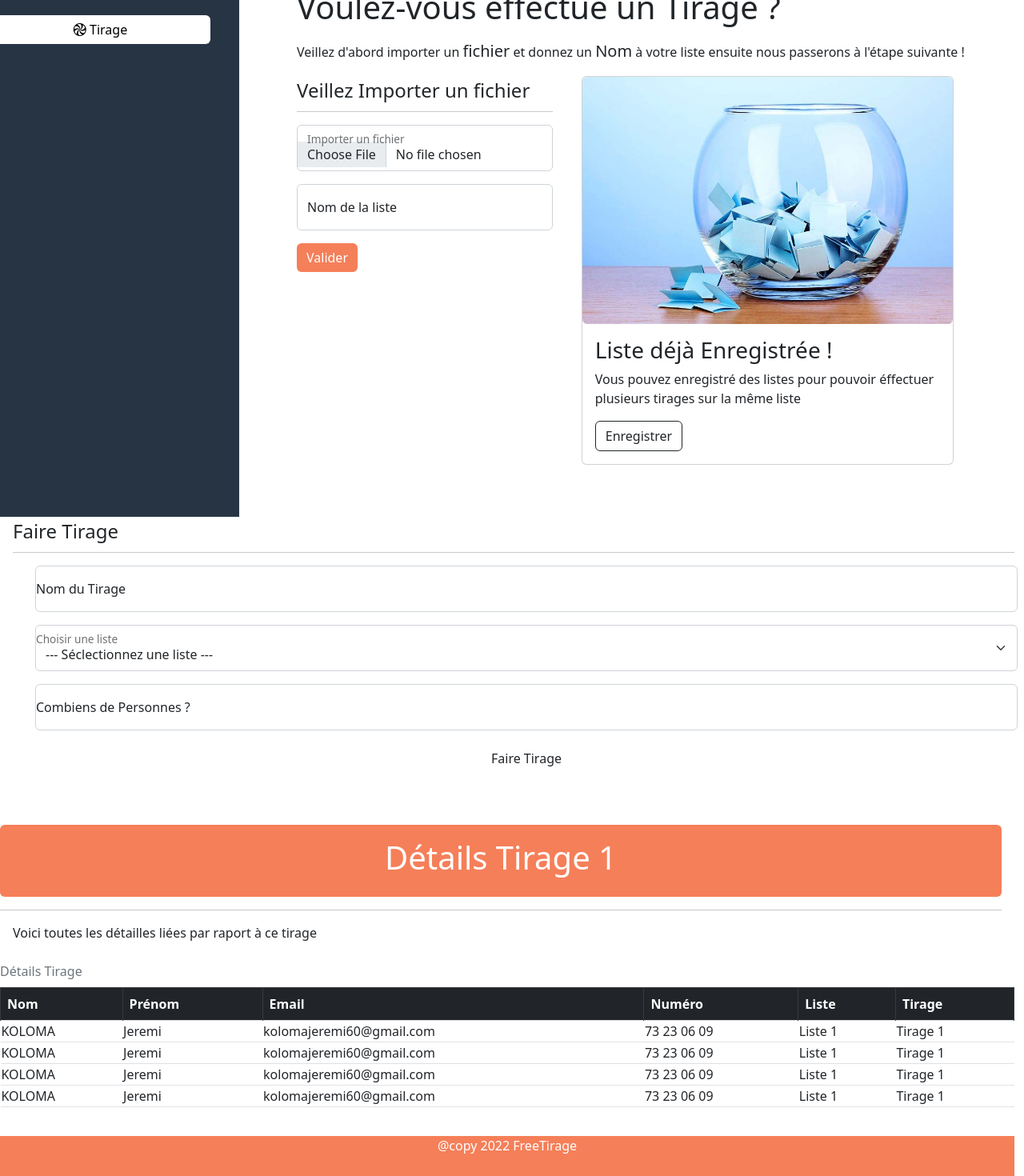
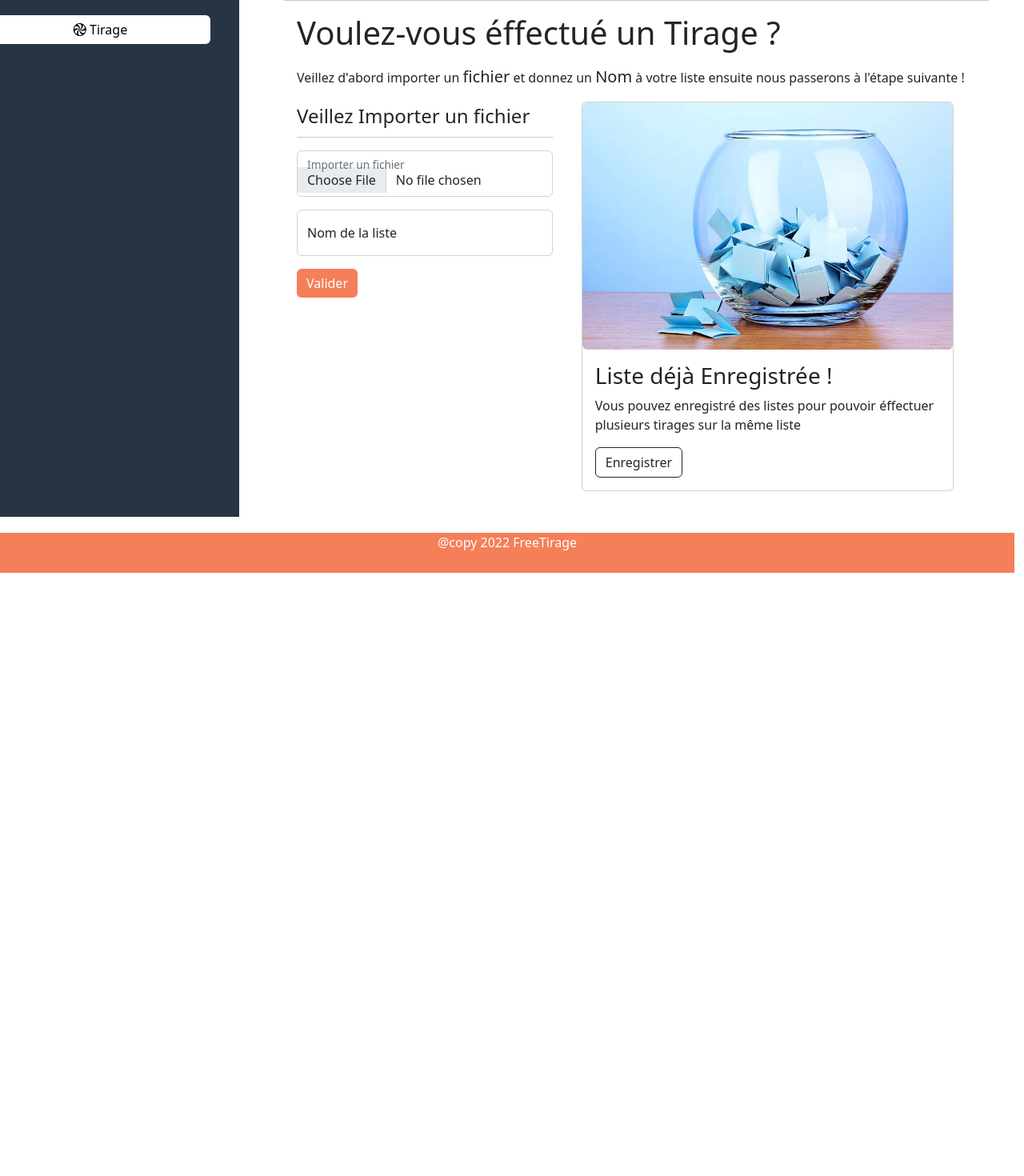
Before and after one commit to Jeremi-Koloma/FreeTirageFontEnd, an Angular app: page / in a window 1280 px wide. Shown: the part 154-1624 px from the top of the page at 80% size. After the commit the page ends 870 px from the top, so only its background shows below. Built offline with nearby package versions, Linux system fonts and the light colour scheme.

Commit message:
création des routerLink ficher importFile, do-tirage, details-liste

```diff
--- a/src/app/app-routing.module.ts
+++ b/src/app/app-routing.module.ts
@@ -1,7 +1,16 @@
 import { NgModule } from '@angular/core';
 import { RouterModule, Routes } from '@angular/router';
+import { DetailsTirageComponent } from './details-tirage/details-tirage.component';
+import {DoTirageComponent } from './do-tirage/do-tirage.component';
+import { ImportFileComponent } from './import-file/import-file.component';
+import { TirageComponent } from './tirage/tirage.component';
 
-const routes: Routes = [];
+
+const routes: Routes = [
+  {path:'', component:TirageComponent},
+  {path:'do-tirage', component:DoTirageComponent},
+  {path:'detail-tirage', component:DetailsTirageComponent}
+];
 
 @NgModule({
   imports: [RouterModule.forRoot(routes)],
--- a/src/app/app.component.html
+++ b/src/app/app.component.html
@@ -11,20 +11,11 @@
 
   <!-- Colonne Droite Page Import Fichier-->
   <div class="row col-12 col-md-9 overflow-hidden">
-    <app-tirage></app-tirage>
+    <router-outlet></router-outlet>
   </div>
   <!-- FIN Page Import Fichier-->
 
 
-  <!-- Colonne Droite Page Faire Tirage-->
-  <app-do-tirage></app-do-tirage>
-  <!-- FIN Page Faire Tirage-->
-
-
-
-  <!-- Colonne Droite Page Détails Tirage-->
-  <app-details-tirage></app-details-tirage>
-   <!-- FIN Page Détails Tirage-->
 
 
 
--- a/src/app/app.component.ts
+++ b/src/app/app.component.ts
@@ -7,4 +7,6 @@ import { Component } from '@angular/core';
 })
 export class AppComponent {
   title = 'FreeTirage';
+
+
 }
--- a/src/app/details-tirage/details-tirage.component.html
+++ b/src/app/details-tirage/details-tirage.component.html
@@ -4,7 +4,7 @@
 <hr class="text-center me-3">
 <p class="md-3 ms-3">Voici toutes les détailles liées par raport à ce tirage</p>
 
-<table class="table table-striped table-bordered table-hover">
+<table class="table table-striped table-bordered">
     <caption class="caption-top">Détails Tirage</caption>
 
     <thead class="table-dark">
--- a/src/app/do-tirage/do-tirage.component.html
+++ b/src/app/do-tirage/do-tirage.component.html
@@ -30,7 +30,7 @@
                 <label for="numberTirage">Combiens de Personnes ?</label>
             </div>
 
-            <button type="submit" class=" btnImport btn mb-5">Faire Tirage</button>
+            <button type="submit" routerLink="/detail-tirage" class=" btnImport btn mb-5">Faire Tirage</button>
 
         </div>
 
--- a/src/app/import-file/import-file.component.html
+++ b/src/app/import-file/import-file.component.html
@@ -1,3 +1,4 @@
+<form>
     <fieldset class="ms-3">
         <legend>Veillez Importer un fichier</legend>
         <hr>
@@ -10,5 +11,6 @@
             <input type="text" name="nameListe" id="nameListe" class="form form-control" placeholder="Nom liste">
             <label for="nameListe">Nom de la liste</label>
         </div>
-    <button type="submit" class=" btnImport btn mb-5">Valider</button>
+        <button type="submit" routerLink="/do-tirage" class=" btnImport btn mb-5">Valider</button>
     </fieldset>
+</form>
--- a/src/app/import-file/import-file.component.ts
+++ b/src/app/import-file/import-file.component.ts
@@ -9,7 +9,10 @@ export class ImportFileComponent implements OnInit {
 
   constructor() { }
 
+
+
   ngOnInit(): void {
+
   }
 
 }
--- a/src/app/tirage/tirage.component.html
+++ b/src/app/tirage/tirage.component.html
@@ -1,5 +1,5 @@
 
- <!-- Colonne Droite Tirage -->
+<!-- Colonne Droite Tirage -->
 
     <div class="container-fluid ms-3 overflow-hidden">
 
```
Lines whose indentation alone changed are shown as unchanged.
